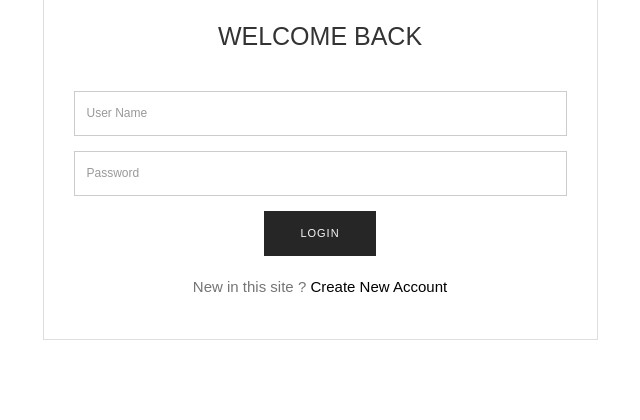
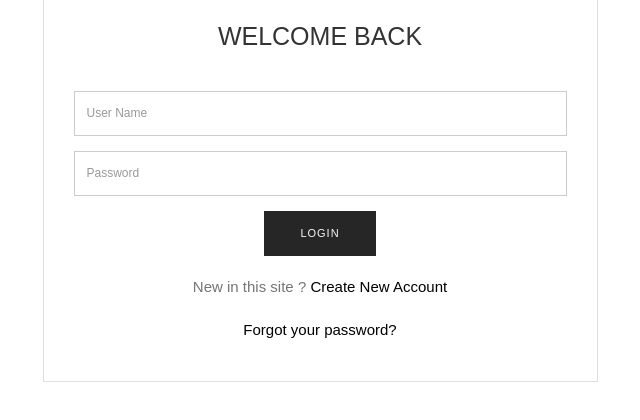
Before and after one commit to linhtran08/Group3E12005T1, a plain HTML site: page ePRJ/login.html in a window 1280 px wide. Shown: the part 198-618 px from the top of the page, without its empty margins (320-960 px from the left). Drawn offline with Linux system fonts and the light colour scheme.

Commit message:
Update login.html

```diff
--- a/ePRJ/login.html
+++ b/ePRJ/login.html
@@ -52,6 +52,7 @@
             </div>
           </form>
           <p class="mt-20">New in this site ?<a href="signin.html"> Create New Account</a></p>
+	  <p class="mt-20"><a href="forget-password.html"> Forgot your password?</a></p>
         </div>
       </div>
     </div>
```
